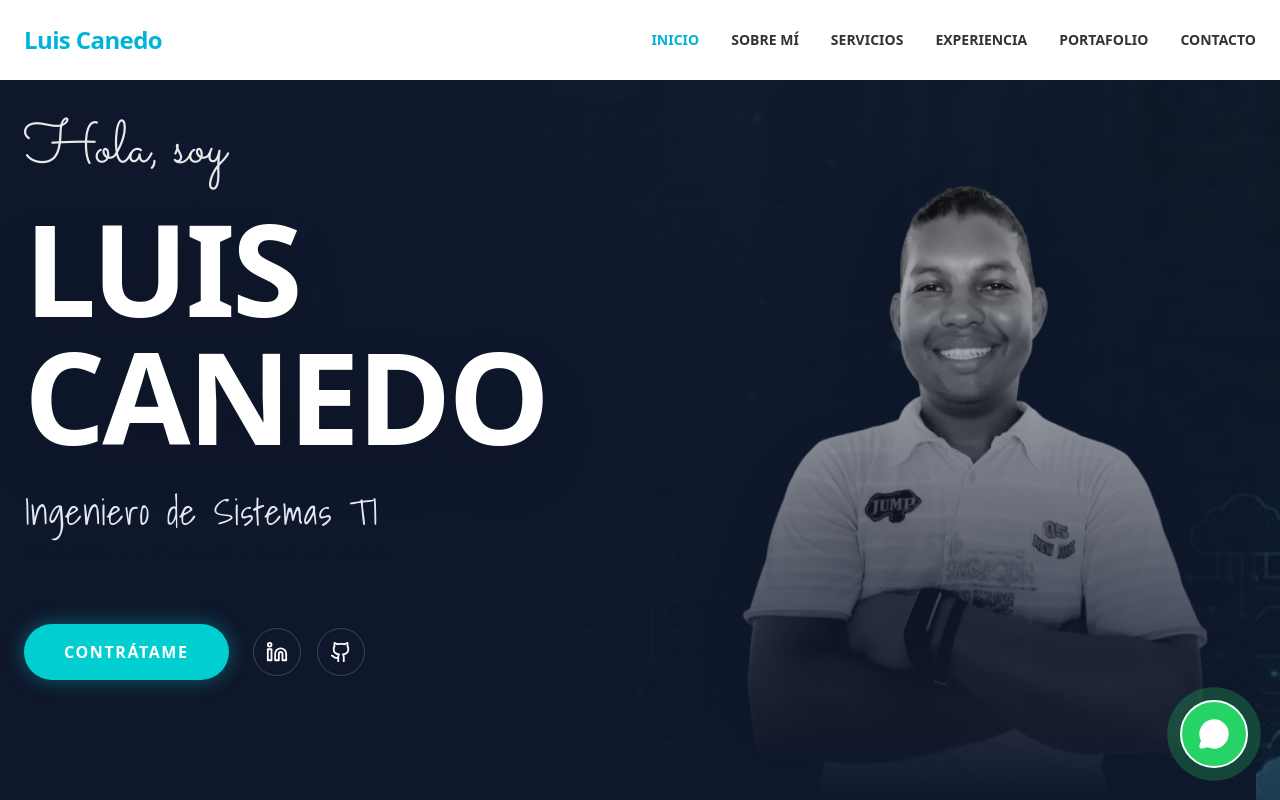
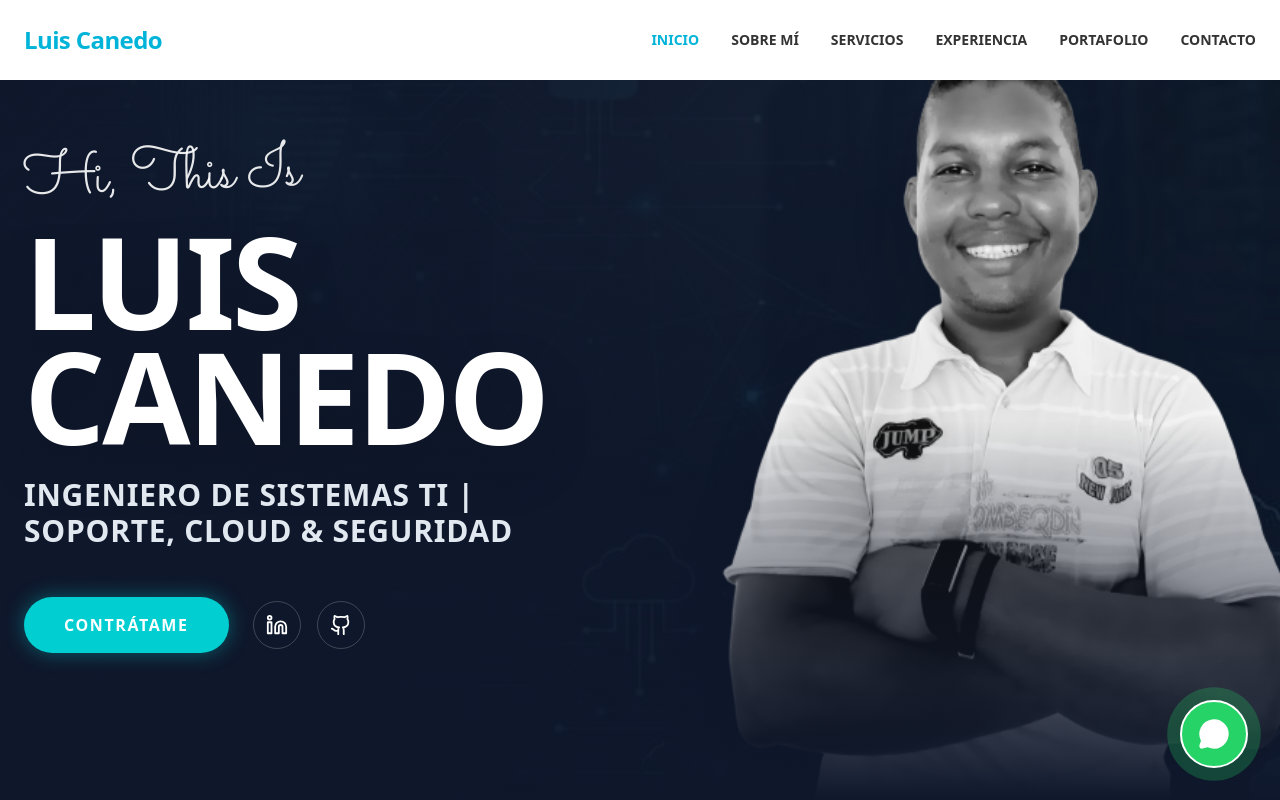
Before and after one commit to luisfor/personal-landing-page, a Next.js app: page / in a window 1280 px wide. Shown: the top 800 px of the page. Built offline with nearby package versions, Linux system fonts and the light colour scheme.

Commit message:
style: refine hero section text and increase image size

```diff
--- a/src/components/Hero.tsx
+++ b/src/components/Hero.tsx
@@ -9,8 +9,8 @@ export default function Hero() {
         <section id="hero" className="relative h-screen w-full flex items-center overflow-hidden bg-slate-900">
             {/* Background Image */}
             <div className="absolute inset-0 z-0">
-                <div className="absolute inset-0 bg-[url('/images/hero-bg.png')] bg-cover bg-center opactiy-50" />
-                <div className="absolute inset-0 bg-gradient-to-r from-slate-900 via-slate-900/95 to-slate-900/50" />
+                <div className="absolute inset-0 bg-[url('/images/hero-bg.png')] bg-cover bg-center opacity-60" />
+                <div className="absolute inset-0 bg-gradient-to-r from-slate-900/95 via-slate-900/80 to-transparent" />
             </div>
 
             <div className="relative z-10 w-full max-w-7xl mx-auto px-6 grid grid-cols-1 lg:grid-cols-2 gap-12 items-center h-full">
@@ -20,22 +20,19 @@ export default function Hero() {
                     initial={{ opacity: 0, x: -30 }}
                     animate={{ opacity: 1, x: 0 }}
                     transition={{ duration: 0.8 }}
-                    className="flex flex-col items-start gap-6 pt-20 lg:pt-0"
+                    className="flex flex-col items-start gap-4 pt-20 lg:pt-0 z-20"
                 >
-                    <motion.h2 className="text-4xl md:text-5xl lg:text-6xl font-script text-primary text-white/90">
-                        Hola, soy
+                    <motion.h2 className="text-4xl md:text-5xl lg:text-6xl font-script text-primary text-white/90 transform -rotate-2">
+                        Hi, This Is
                     </motion.h2>
 
-                    <h1 className="text-6xl md:text-7xl lg:text-9xl font-black tracking-tight uppercase drop-shadow-2xl font-[family-name:var(--font-source)] text-white leading-none">
+                    <h1 className="text-6xl md:text-7xl lg:text-9xl font-black tracking-tight uppercase drop-shadow-2xl font-[family-name:var(--font-source)] text-white leading-[0.9]">
                         Luis<br />Canedo
                     </h1>
 
-                    <div className="relative">
-                        <p className="text-2xl md:text-3xl lg:text-4xl text-slate-200 tracking-wide font-[family-name:var(--font-shadows)] mt-2">
-                            Ingeniero de Sistemas TI
-                        </p>
-                        <p className="text-lg md:text-xl text-primary font-bold uppercase tracking-widest mt-2">
-                            Soporte • Cloud • Seguridad
+                    <div className="relative mt-2">
+                        <p className="text-xl md:text-2xl lg:text-3xl text-slate-200 tracking-wide font-bold uppercase">
+                            Ingeniero de Sistemas TI <span className="text-primary">|</span> Soporte, Cloud & Seguridad
                         </p>
                     </div>
 
@@ -76,16 +73,16 @@ export default function Hero() {
                     initial={{ opacity: 0, x: 30 }}
                     animate={{ opacity: 1, x: 0 }}
                     transition={{ duration: 1, delay: 0.2 }}
-                    className="relative h-full flex items-end justify-center lg:justify-end pointer-events-none"
+                    className="relative h-full flex items-end justify-center lg:justify-end pointer-events-none lg:-mr-20"
                 >
-                    <div className="relative w-full h-[60vh] lg:h-[85vh] max-w-lg lg:max-w-xl">
+                    <div className="relative w-full h-[65vh] lg:h-[95vh] max-w-2xl lg:max-w-3xl">
                         {/* Image glow effect */}
-                        <div className="absolute bottom-0 right-0 w-full h-full bg-gradient-to-t from-slate-900 to-transparent z-10"></div>
+                        <div className="absolute bottom-0 right-0 w-full h-full bg-gradient-to-t from-slate-900 via-transparent to-transparent z-10"></div>
                         <Image
                             src="/luis2.png"
                             alt="Luis Canedo - Ingeniero TI"
                             fill
-                            className="object-contain object-bottom drop-shadow-2xl grayscale hover:grayscale-0 transition-all duration-700"
+                            className="object-contain object-bottom drop-shadow-2xl grayscale hover:grayscale-0 transition-all duration-700 scale-110 origin-bottom"
                             priority
                         />
                     </div>
```
